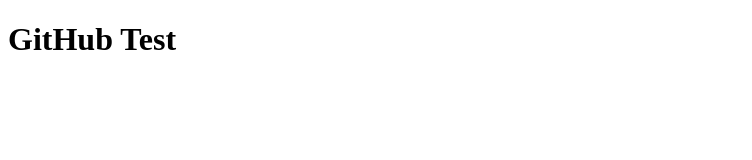
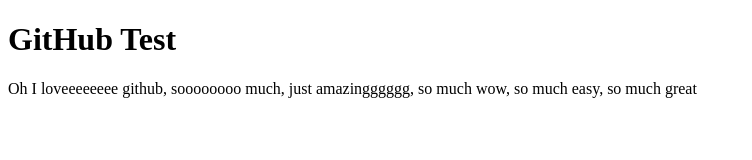
Before and after one commit to Alona56/github-test, a plain HTML site: page index.html in a window 1280 px wide. Shown: the whole page, without its empty margins (0-752 px from the left). Drawn offline with Linux system fonts and the light colour scheme.

Commit message:
My first paragraph

```diff
--- a/index.html
+++ b/index.html
@@ -5,6 +5,7 @@
 	</head>
 <body>
 	<h1>GitHub Test</h1>
+	<p>Oh I loveeeeeeee github, soooooooo much, just amazingggggg, so much wow, so much easy, so much great</p>
 
 
 </body>
```
